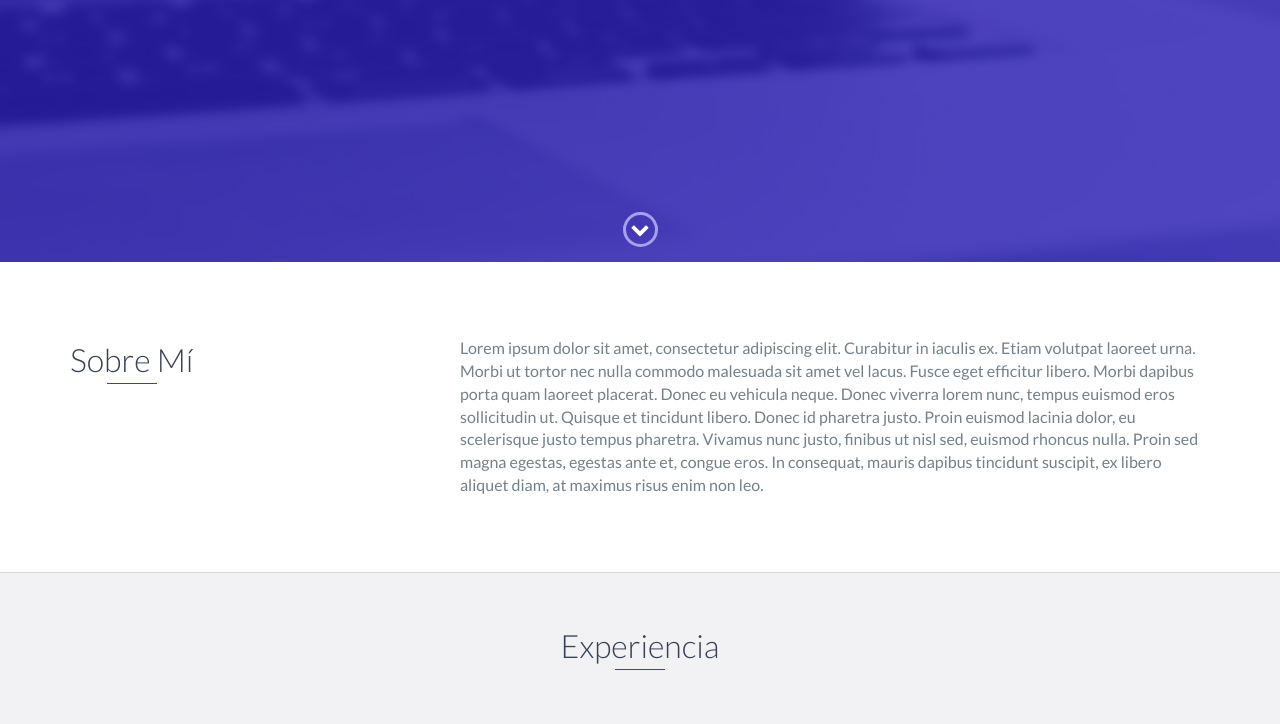
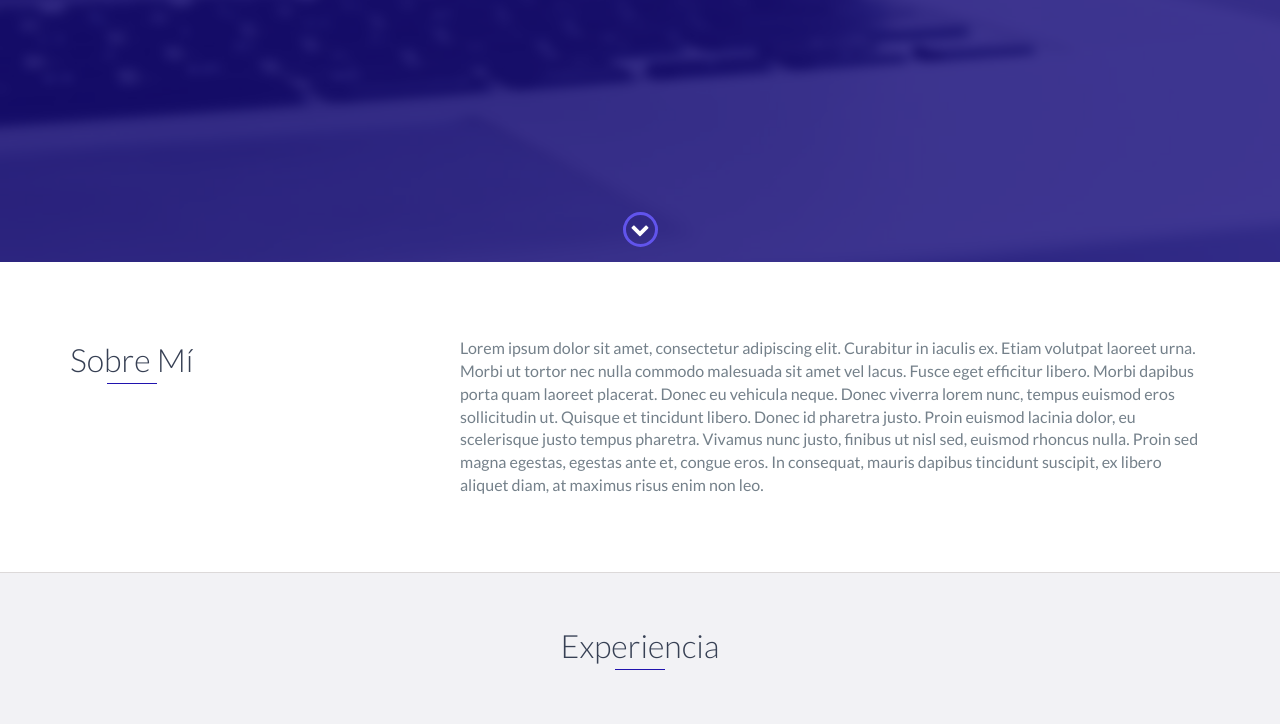
Before and after one commit to Fuentes-Cristian/Mi-protfolio, a website: page index.html in a window 1280 px wide. Shown: the part 538-1262 px from the top of the page. Drawn offline with nearby package versions, Linux system fonts and the light colour scheme; files that its build step writes are made by us from their sources.

Commit message:
finalizado

```diff
--- a/scss/styles.scss
+++ b/scss/styles.scss
@@ -34,7 +34,7 @@
 */
 
 // Define base and accent colors
-$base-color: #4234db;
+$base-color: #2013ae;
 $base-color-hover: darken($base-color, 10%);
 
 // Define background colors
```
